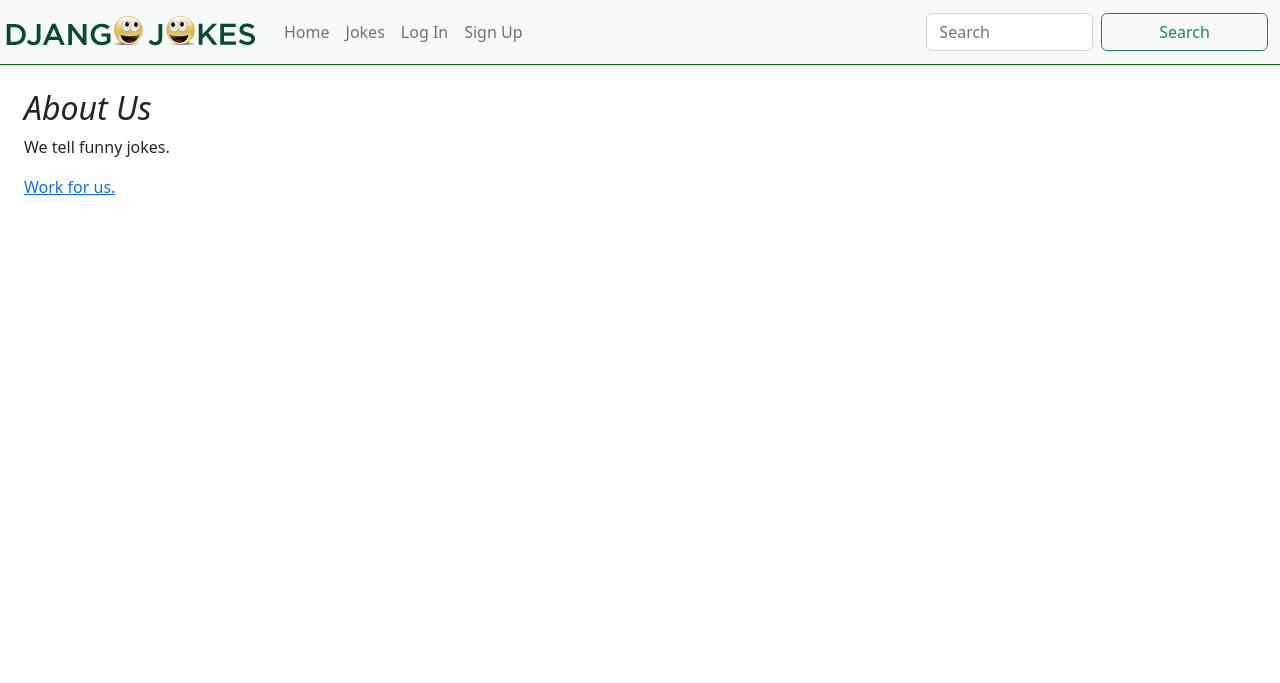
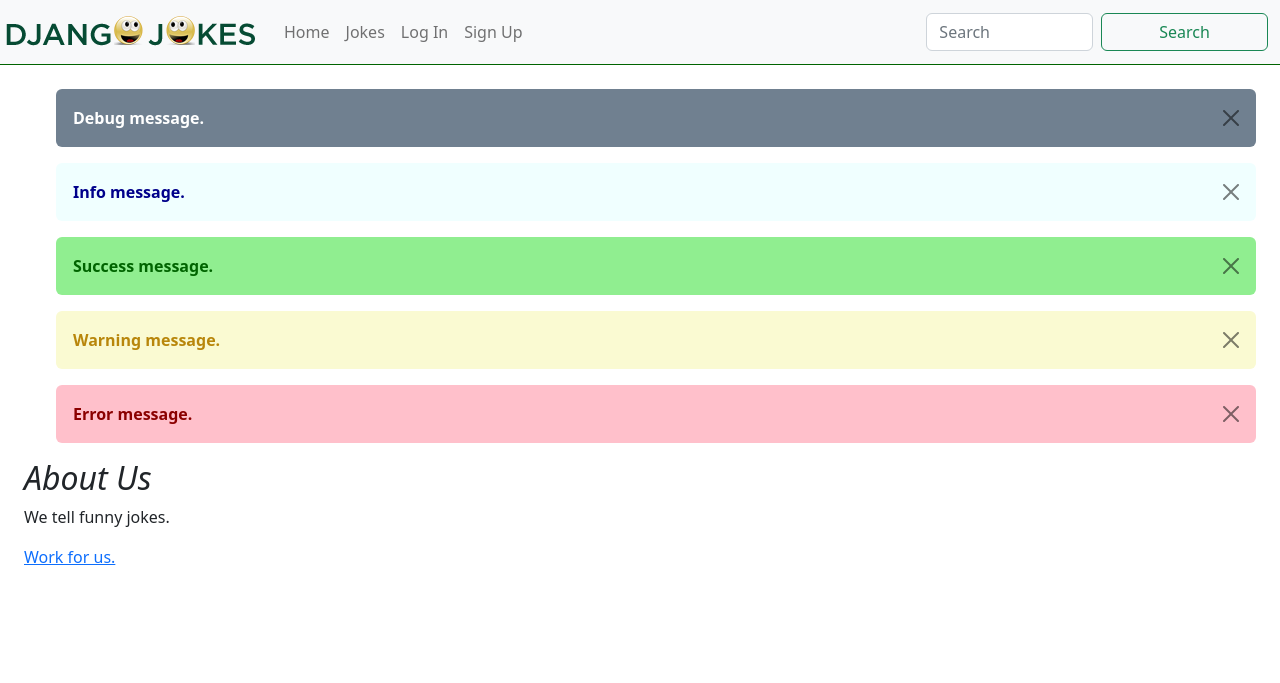
Before and after one commit to jmbarnes1/djangojokes.com, a Django app: page /about-us/ in a window 1280 px wide. Shown: the top 683 px of the page. Run offline with Django 5.2, Linux system fonts and the light colour scheme.

Commit message:
First part of messages.

```diff
--- a/djangojokes/settings.py
+++ b/djangojokes/settings.py
@@ -27,6 +27,7 @@ SECRET_KEY = 'django-insecure-ybkbsqiti2l2&$v!81!iy+57&&eur%hy_04f-+*e1+(h5_(2c5
 
 # SECURITY WARNING: don't run with debug turned on in production!
 DEBUG = True
+MESSAGE_LEVEL = 10  # DEBUG
 
 ALLOWED_HOSTS = []
 
--- a/pages/views.py
+++ b/pages/views.py
@@ -1,7 +1,16 @@
 from django.views.generic import TemplateView
+from django.contrib import messages
 
 class HomePageView(TemplateView):
     template_name = 'pages/home.html'
 
 class AboutUsView(TemplateView):
     template_name = 'pages/about_us.html'
+
+    def get(self, request, *args, **kwargs):
+        messages.debug(request, 'Debug message.')
+        messages.info(request, 'Info message.')
+        messages.success(request, 'Success message.')
+        messages.warning(request, 'Warning message.')
+        messages.error(request, 'Error message.')
+        return super().get(request, args, kwargs)
--- a/static/css/main.css
+++ b/static/css/main.css
@@ -24,3 +24,33 @@ label {
   font-weight: normal;
   margin: 0 1rem;
 }
+
+/* MESSAGE STYLES */
+.message {
+  background-color: palegoldenrod;
+  color: black;
+}
+
+.messagedebug {
+  background-color: slategray;
+  color: white;
+}
+.messageinfo {
+  background-color: azure;
+  color: darkblue;
+}
+
+.messagesuccess {
+  background-color: lightgreen;
+  color: darkgreen;
+}
+
+.messagewarning {
+  background-color: lightgoldenrodyellow;
+  color: darkgoldenrod;
+}
+
+.messageerror {
+  background-color: pink;
+  color: darkred;
+}
--- a/templates/_base.html
+++ b/templates/_base.html
@@ -18,8 +18,8 @@
     <a class="navbar-brand" href="{% url 'pages:homepage' %}">
       <img src="{% static 'images/logo.png' %}" alt="logo" class="img-fluid">
     </a>
-    <button class="navbar-toggler" type="button" data-toggle="collapse"
-      data-target="#navbarSupportedContent" aria-expanded="false"
+    <button class="navbar-toggler" type="button" data-bs-toggle="collapse"
+      data-bs-target="#navbarSupportedContent" aria-expanded="false"
       aria-controls="navbarSupportedContent" aria-label="Toggle navigation">
       <span class="navbar-toggler-icon"></span>
     </button>
@@ -71,6 +71,18 @@
   </nav>
 </header>
 <main class="m-4 pb-5">
+
+  {% if messages %}
+    <ul>
+      {% for message in messages %}
+      <div class="alert message{{ message.tags }} alert-dismissible" role="alert">
+          <strong>{{message}}</strong>
+          <button type="button" class="btn-close" data-dismiss="alert" aria-label="Close"></button>
+        </div>
+      {% endfor %}
+    </ul>
+  {% endif %}
+
   {% block main %}<h2>Welcome!</h2>{% endblock %}
 </main>
 <footer class="fixed-bottom bg-light row">
```
